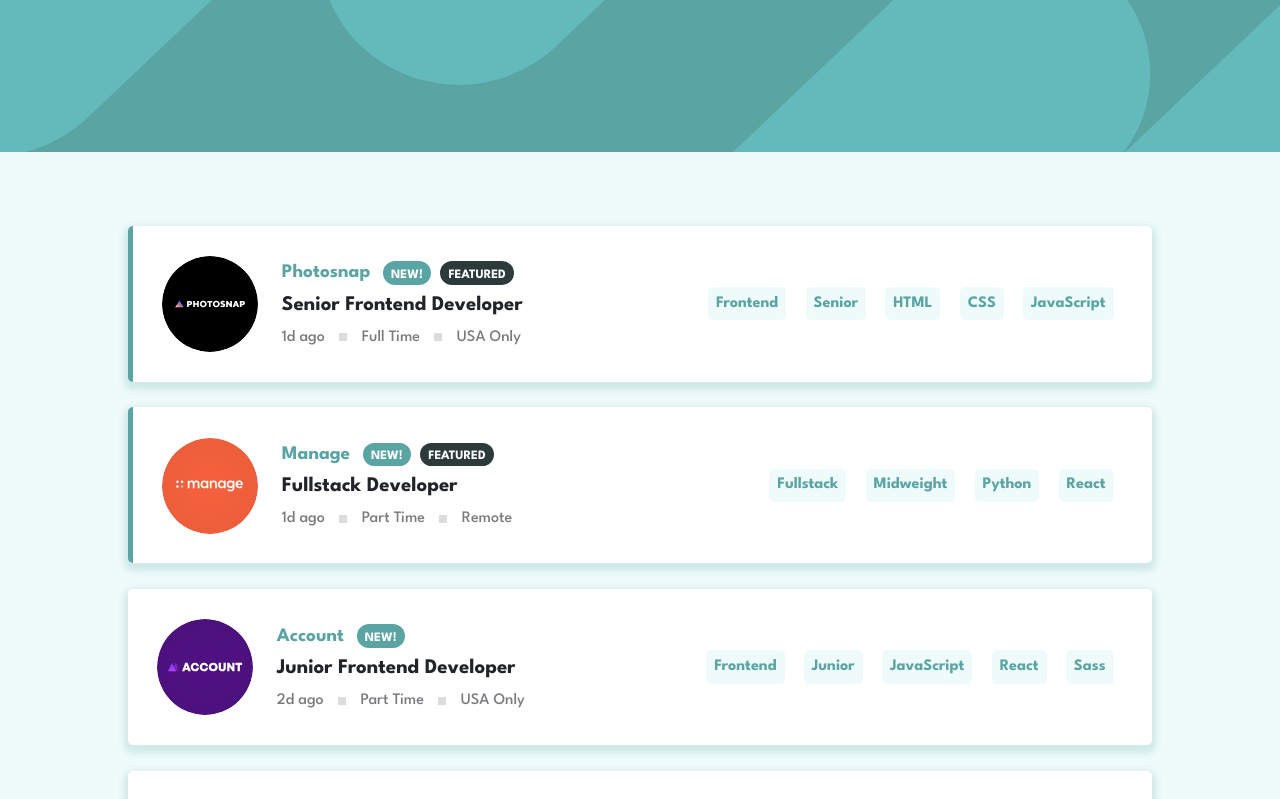
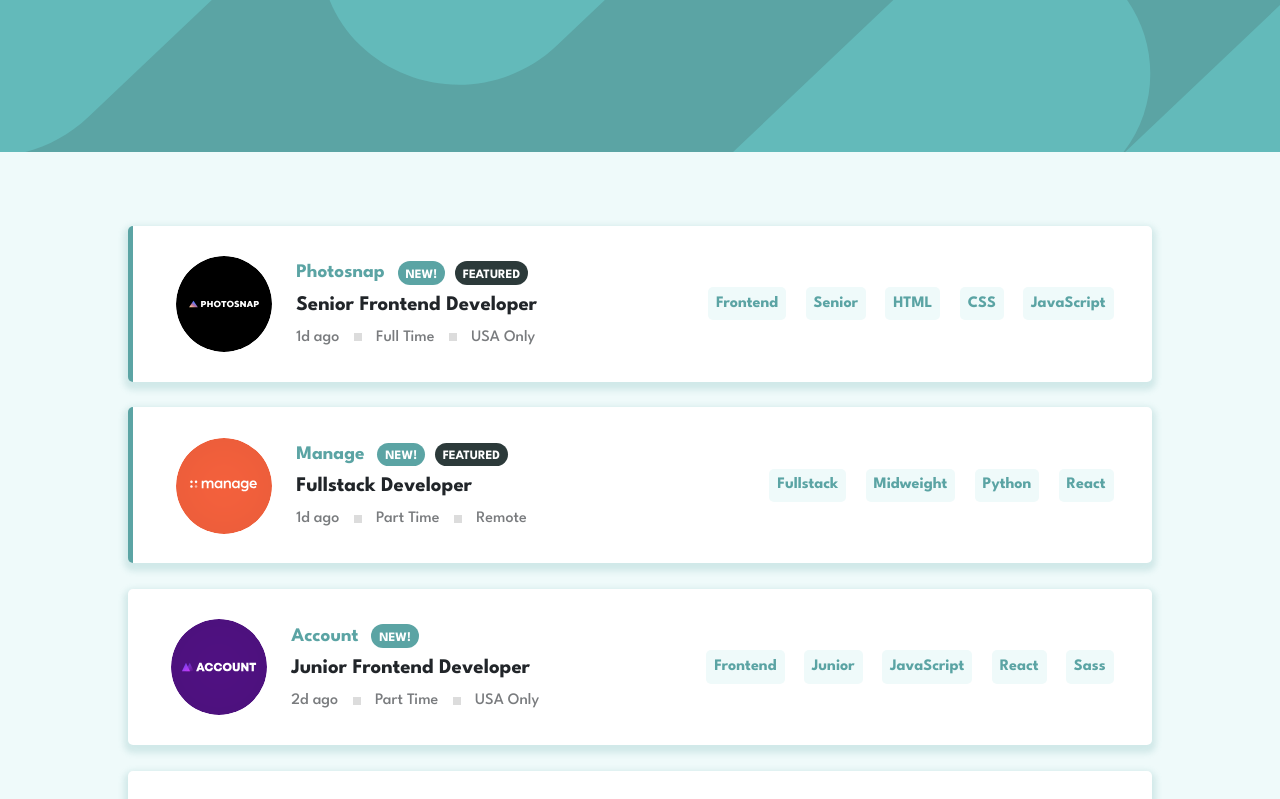
Before and after one commit to adetutudeborah/job-listings-page, a React (Vite) app: page / in a window 1280 px wide. Shown: the top 799 px of the page. Built offline with nearby package versions, Linux system fonts and the light colour scheme; grey boxes are pictures that could not be loaded.

Commit message:
updated jobboard.css

```diff
--- a/src/components/JobBoard/JobBoard.css
+++ b/src/components/JobBoard/JobBoard.css
@@ -15,6 +15,7 @@
 .aboutrole{
     display: flex;
     padding-top: 0.9rem;
+    padding-left: 0.9rem;
 }
 
 .companylogo{
```
